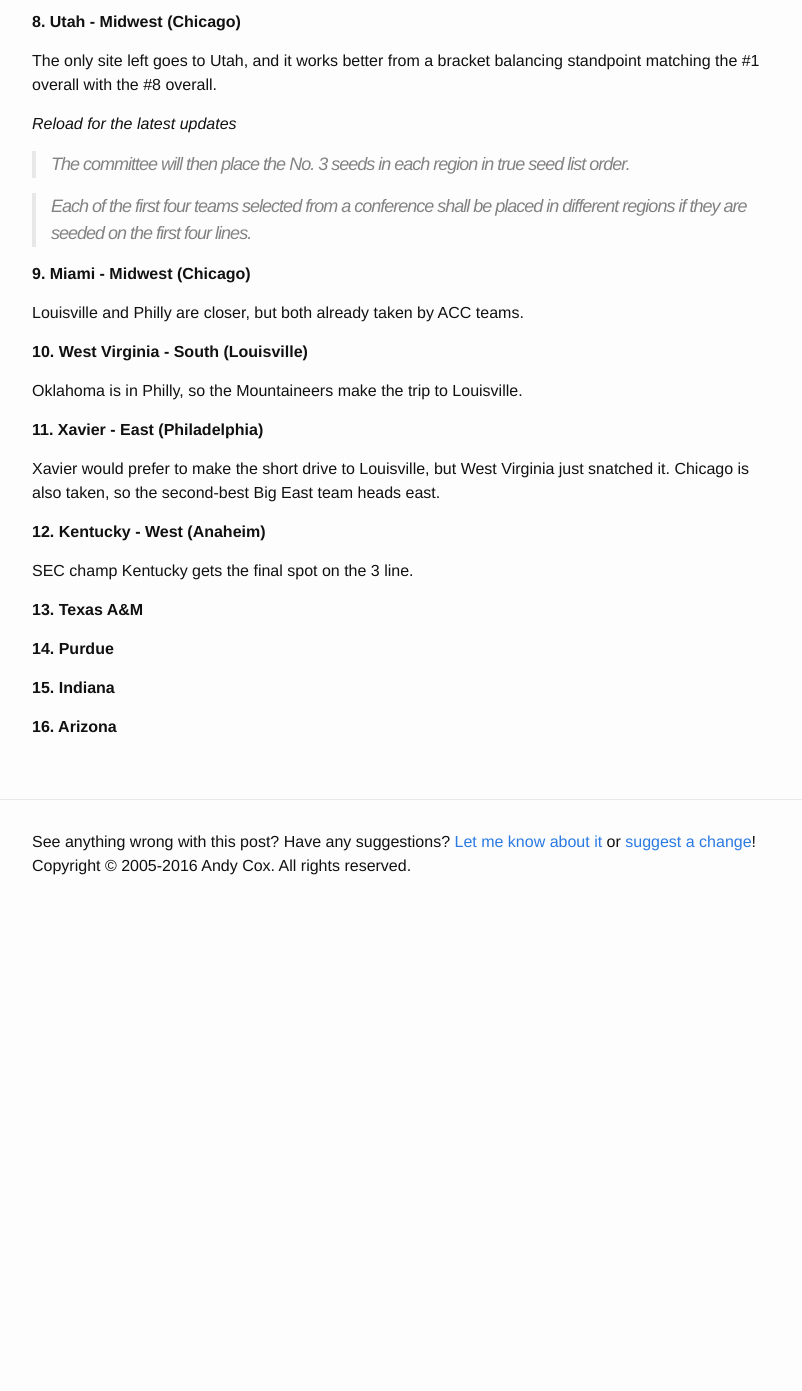
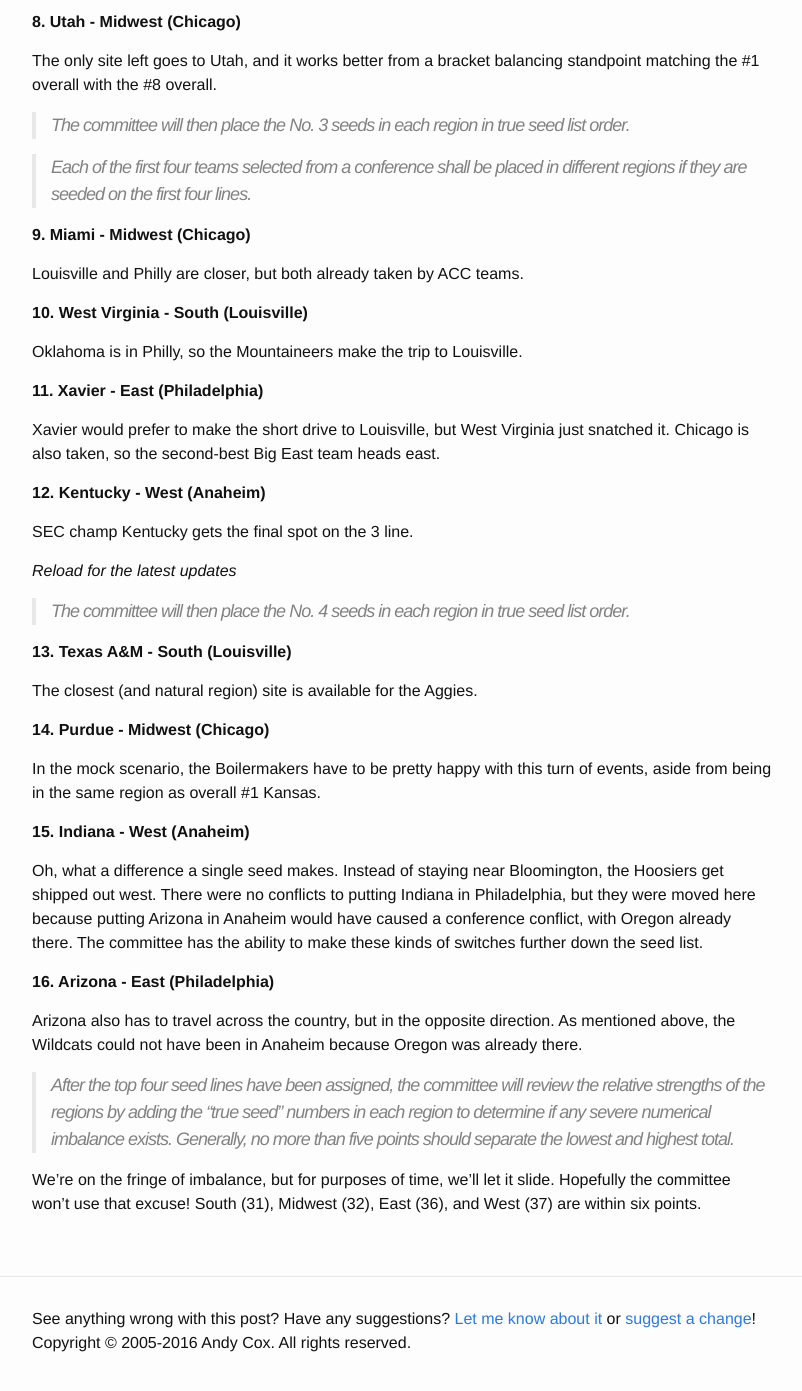
Before and after one commit to crashingthedance/blog.crashingthedance.com, a Jekyll site: the page built from _posts/2016-03-13-mocking_the_bracket_2016_edition.md, in a window 1280 px wide and 1400 px high, scrolled down 2947 px. Shown: the top 1391 px of the window, without its empty margins (238-1040 px from the left). Built offline with Jekyll 4.4.1, drawn with Linux system fonts in a browser that asks for light colours; before the commit the page ends 3870 px from its top, so only the background shows below that.

Commit message:
Mock bracket update

```diff
--- a/_posts/2016-03-13-mocking_the_bracket_2016_edition.md
+++ b/_posts/2016-03-13-mocking_the_bracket_2016_edition.md
@@ -161,9 +161,6 @@ Louisville is already taken by Michigan State.
 The only site left goes to Utah, and it works better from a bracket balancing
 standpoint matching the #1 overall with the #8 overall.
 
-<a name='latest'></a>
-*Reload for the latest updates*
-
 > The committee will then place the No. 3 seeds in each region in true seed list order.
 
 > Each of the first four teams selected from a conference shall be placed in
@@ -187,10 +184,43 @@ east.
 
 SEC champ Kentucky gets the final spot on the 3 line.
 
-**13. Texas A&M**
+<a name='latest'></a>
+*Reload for the latest updates*
 
-**14. Purdue**
+> The committee will then place the No. 4 seeds in each region in true seed list order.
 
-**15. Indiana**
+**13. Texas A&M - South (Louisville)**
 
-**16. Arizona**
+The closest (and natural region) site is available for the Aggies.
+
+**14. Purdue - Midwest (Chicago)**
+
+In the mock scenario, the Boilermakers have to be pretty happy with this turn of
+events, aside from being in the same region as overall #1 Kansas.
+
+**15. Indiana - West (Anaheim)**
+
+Oh, what a difference a single seed makes. Instead of staying near Bloomington,
+the Hoosiers get shipped out west. There were no conflicts to putting Indiana in
+Philadelphia, but they were moved here because putting Arizona in Anaheim would
+have caused a conference conflict, with Oregon already there. The committee has
+the ability to make these kinds of switches further down the seed list.
+
+**16. Arizona - East (Philadelphia)**
+
+Arizona also has to travel across the country, but in the opposite direction.
+As mentioned above, the Wildcats could not have been in Anaheim because Oregon
+was already there.
+
+> After the top four seed lines have been
+> assigned, the committee will review the
+> relative strengths of the regions by adding the
+> “true seed” numbers in each region to
+> determine if any severe numerical
+> imbalance exists. Generally, no more than
+> five points should separate the lowest and
+> highest total.
+
+We're on the fringe of imbalance, but for purposes of time, we'll let it slide.
+Hopefully the committee won't use that excuse! South (31), Midwest (32),
+East (36), and West (37) are within six points.
```
